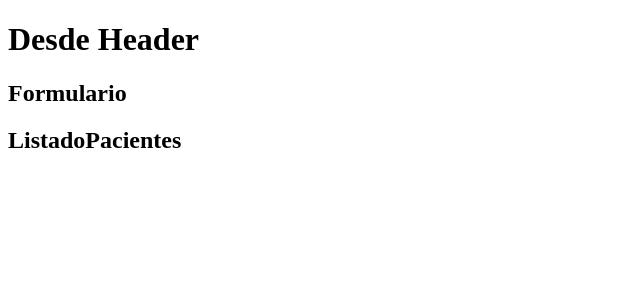
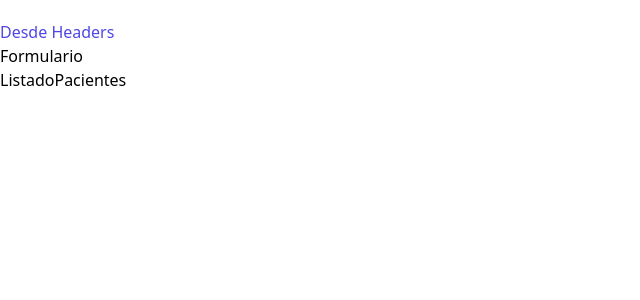
Before and after one commit to Sebchav/reactProjects, a React (Vite) app: page / in a window 1280 px wide. Shown: the top 300 px of the page, without its empty margins (0-640 px from the left). Built offline with nearby package versions, Linux system fonts and the light colour scheme.

Commit message:
Tailwind

```diff
--- a/package.json
+++ b/package.json
@@ -16,6 +16,9 @@
     "@types/react": "^18.0.27",
     "@types/react-dom": "^18.0.10",
     "@vitejs/plugin-react": "^3.1.0",
+    "autoprefixer": "^10.4.13",
+    "postcss": "^8.4.21",
+    "tailwindcss": "^3.2.7",
     "vite": "^4.1.0"
   }
 }
--- /dev/null
+++ b/postcss.config.cjs
@@ -0,0 +1,6 @@
+module.exports = {
+  plugins: {
+    tailwindcss: {},
+    autoprefixer: {},
+  },
+}
--- a/src/components/Header.jsx
+++ b/src/components/Header.jsx
@@ -3,7 +3,7 @@ import React from 'react'
 const Header = () => {
   return (
     <div>
-        <h1>Desde Header</h1>
+        <h1 className='text-indigo-600 mt-5'>Desde Headers</h1>
     </div>
   )
 }
--- a/src/index.css
+++ b/src/index.css
@@ -0,0 +1,3 @@
+@tailwind base;
+@tailwind components;
+@tailwind utilities;
--- /dev/null
+++ b/tailwind.config.cjs
@@ -0,0 +1,8 @@
+/** @type {import('tailwindcss').Config} */
+module.exports = {
+  content: ["./index.html", "./src/**/*.jsx"],
+  theme: {
+    extend: {},
+  },
+  plugins: [],
+}
```
Also changed, not shown: 1 other file (tests, documents, lock files or other folders).
